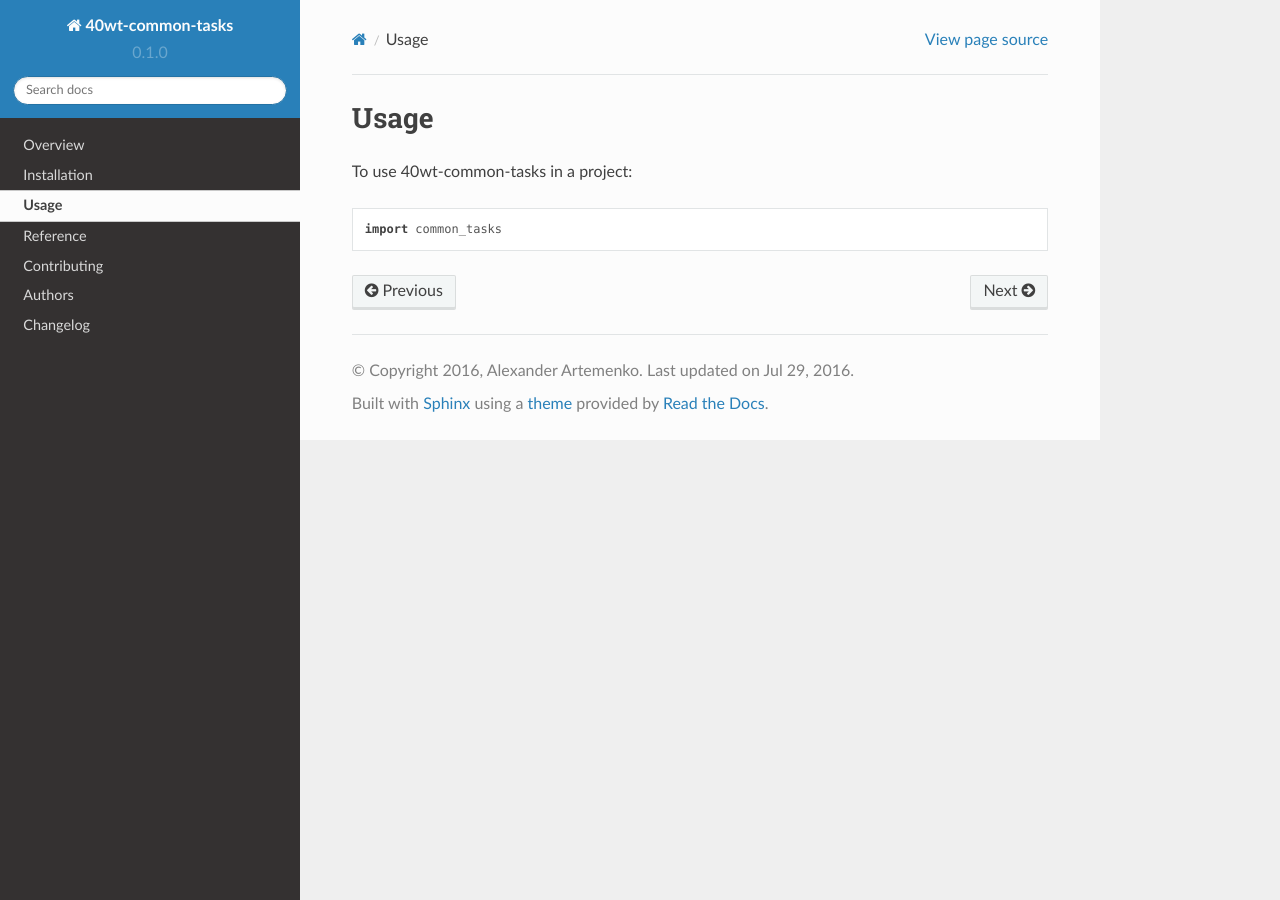
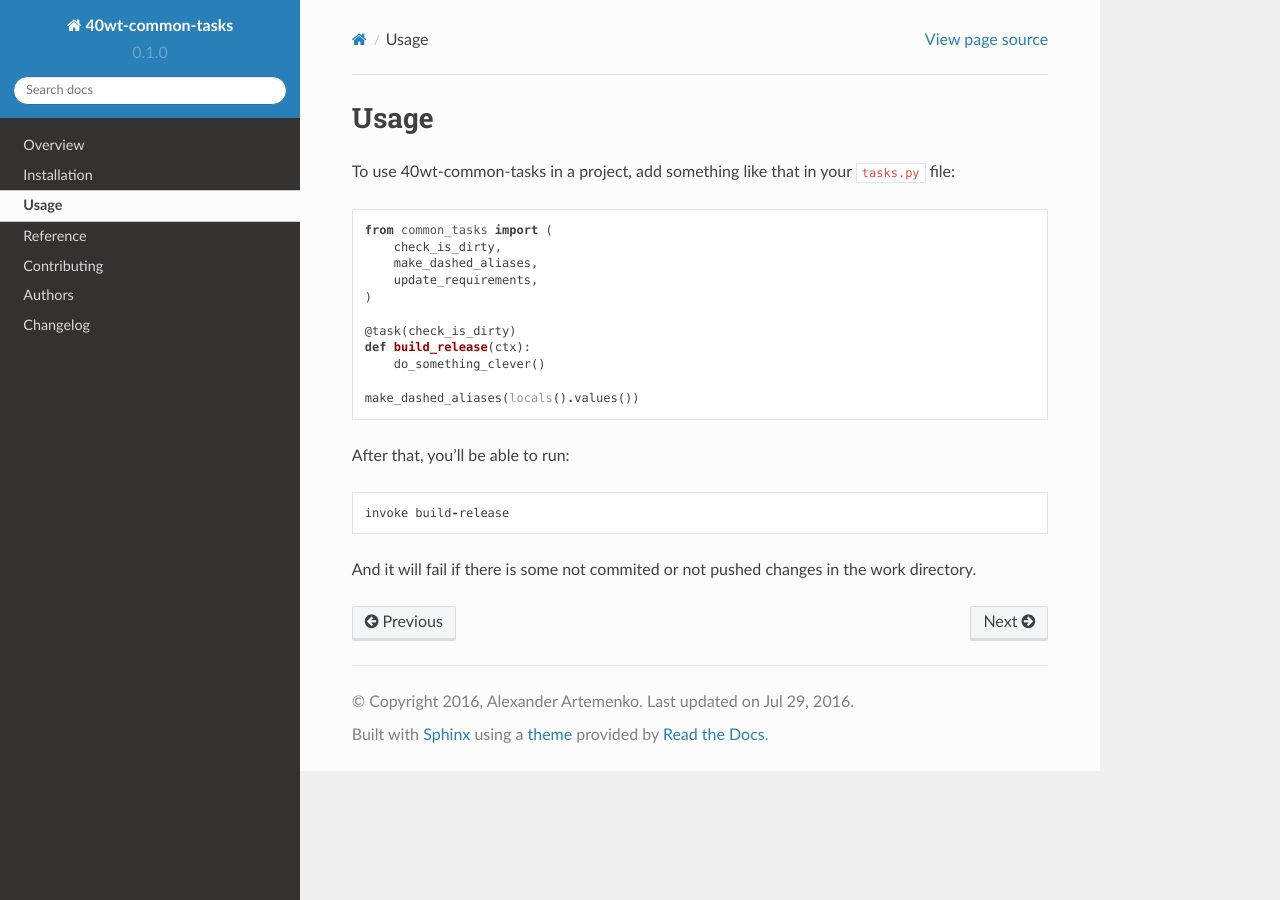
Before and after one commit to svetlyak40wt/40wt-common-tasks, a Sphinx documentation site: the page built from docs/usage.rst, in a window 1280 px wide. Built offline with Sphinx 7.4.7 and the Read the Docs theme 2.0.0, drawn with Linux system fonts in a browser that asks for light colours.

Commit message:
New task ``check_if_dirty`` was added.

```diff
--- a/docs/usage.rst
+++ b/docs/usage.rst
@@ -2,6 +2,24 @@
 Usage
 =====
 
-To use 40wt-common-tasks in a project::
+To use 40wt-common-tasks in a project, add something like that in your ``tasks.py`` file:
 
-	import common_tasks
+.. code:: python
+
+  from common_tasks import (
+      check_is_dirty,
+      make_dashed_aliases,
+      update_requirements,
+  )
+
+  @task(check_is_dirty)
+  def build_release(ctx):
+      do_something_clever()
+
+  make_dashed_aliases(locals().values())
+
+After that, you'll be able to run::
+
+  invoke build-release
+
+And it will fail if there is some not commited or not pushed changes in the work directory.
--- a/setup.py
+++ b/setup.py
@@ -64,7 +64,8 @@ setup(
         # eg: 'keyword1', 'keyword2', 'keyword3',
     ],
     install_requires=[
-        # eg: 'aspectlib==1.1.1', 'six>=1.7',
+        # in 0.13.0 invoke requires all tasks accept Context as first parameter
+        'invoke>=0.13.0',
     ],
     extras_require={
         # eg:
```
Also changed, not shown: CHANGELOG.rst (+8 -2 lines), src/common_tasks/__init__.py (+40 -0 lines).
